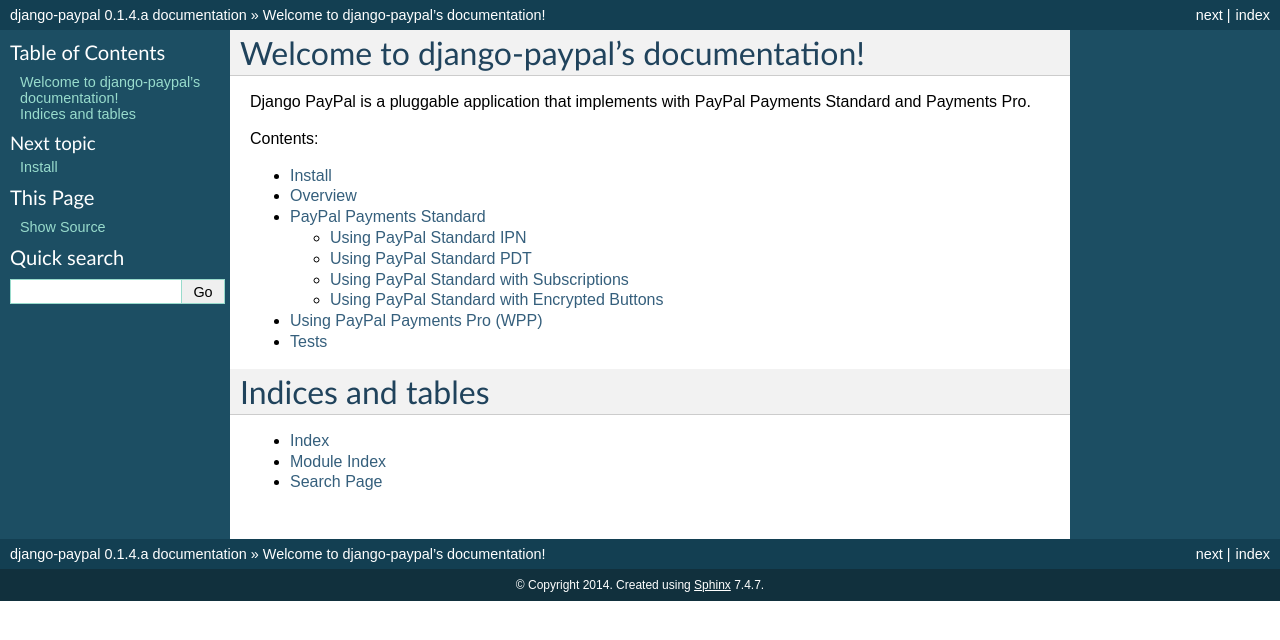
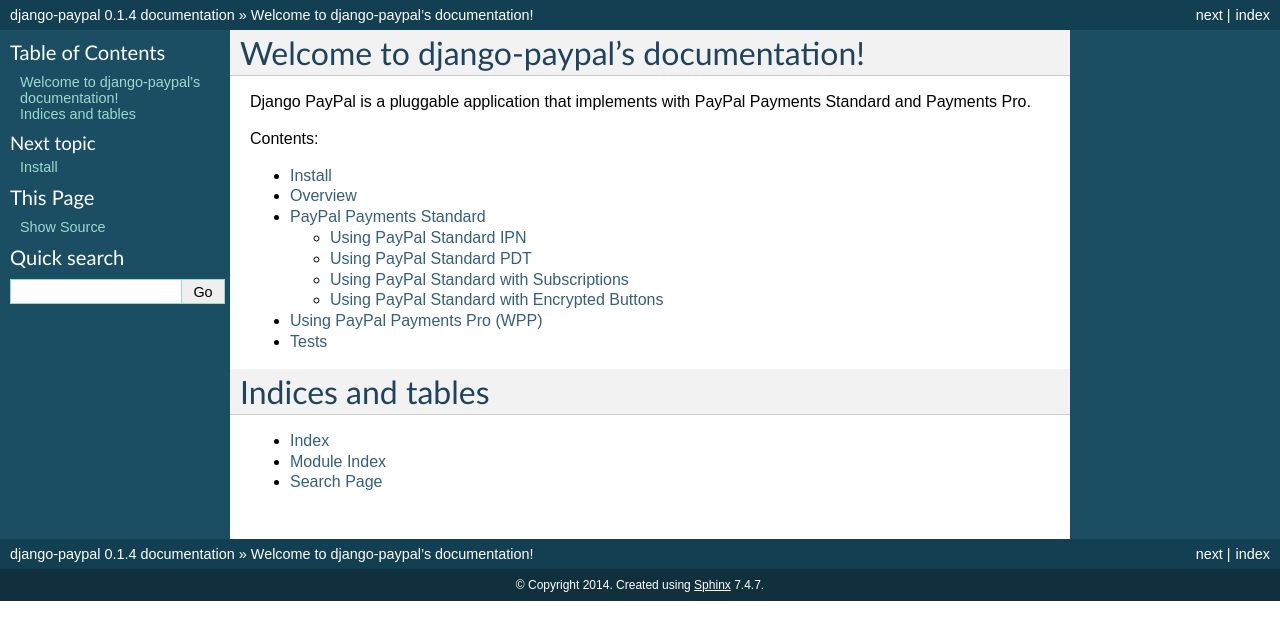
Before and after one commit to spookylukey/django-paypal, a Sphinx documentation site: the page built from docs/index.rst, in a window 1280 px wide. Shown: the top 640 px of the page. Built offline with Sphinx 7.4.7, drawn with Linux system fonts in a browser that asks for light colours.

```diff
--- a/docs/conf.py
+++ b/docs/conf.py
@@ -50,7 +50,7 @@ copyright = u'2014'
 # The short X.Y version.
 version = '0.1.4'
 # The full version, including alpha/beta/rc tags.
-release = '0.1.4.a'
+release = '0.1.4'
 
 # The language for content autogenerated by Sphinx. Refer to documentation
 # for a list of supported languages.
--- a/paypal/__init__.py
+++ b/paypal/__init__.py
@@ -1,2 +1,2 @@
-VERSION = (0, 1, 4, 'a', 0)
+VERSION = (0, 1, 4)
 __version__ = ".".join(map(str, VERSION[0:3])) + "".join(map(str, VERSION[3:]))
```
